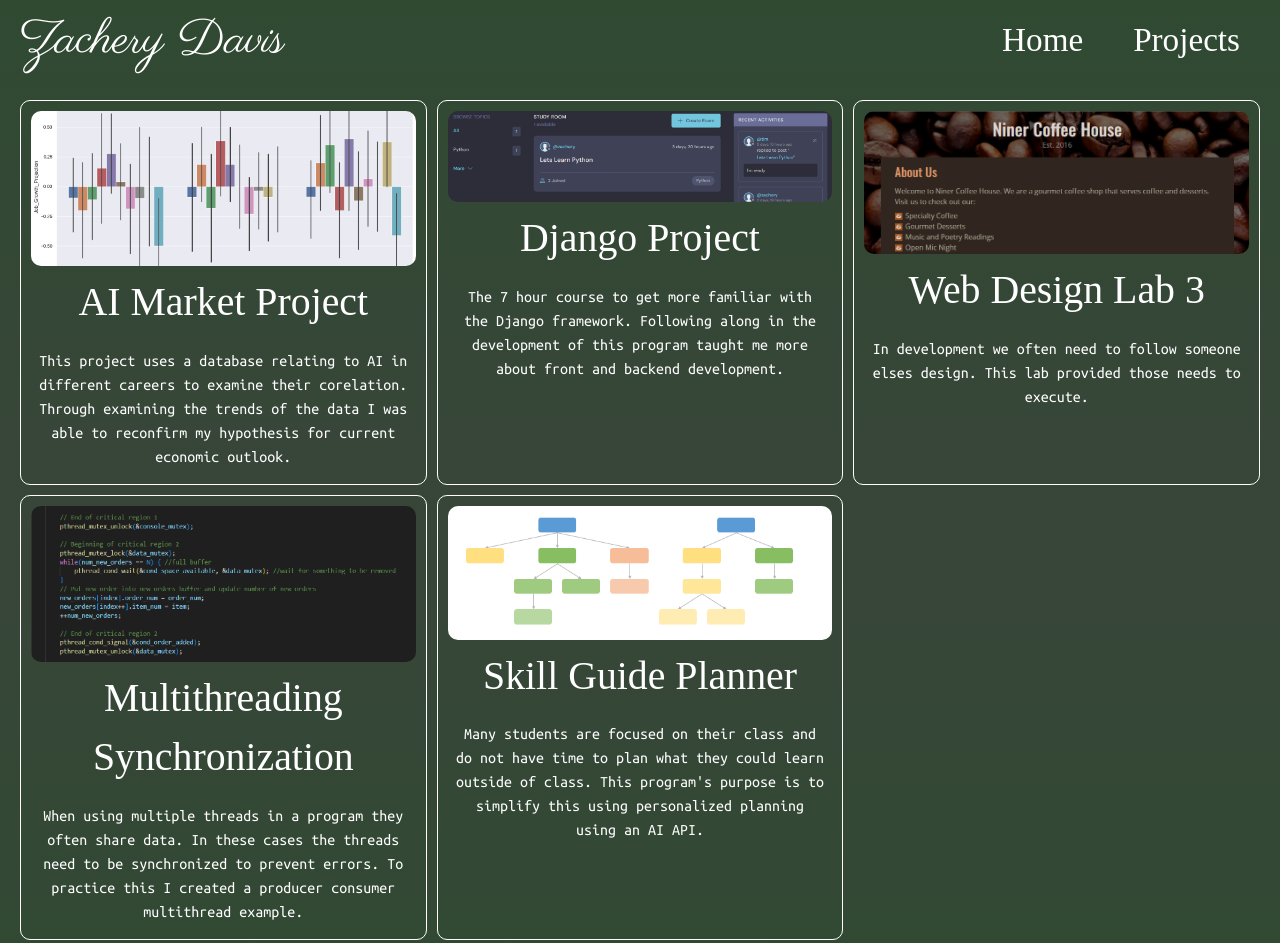
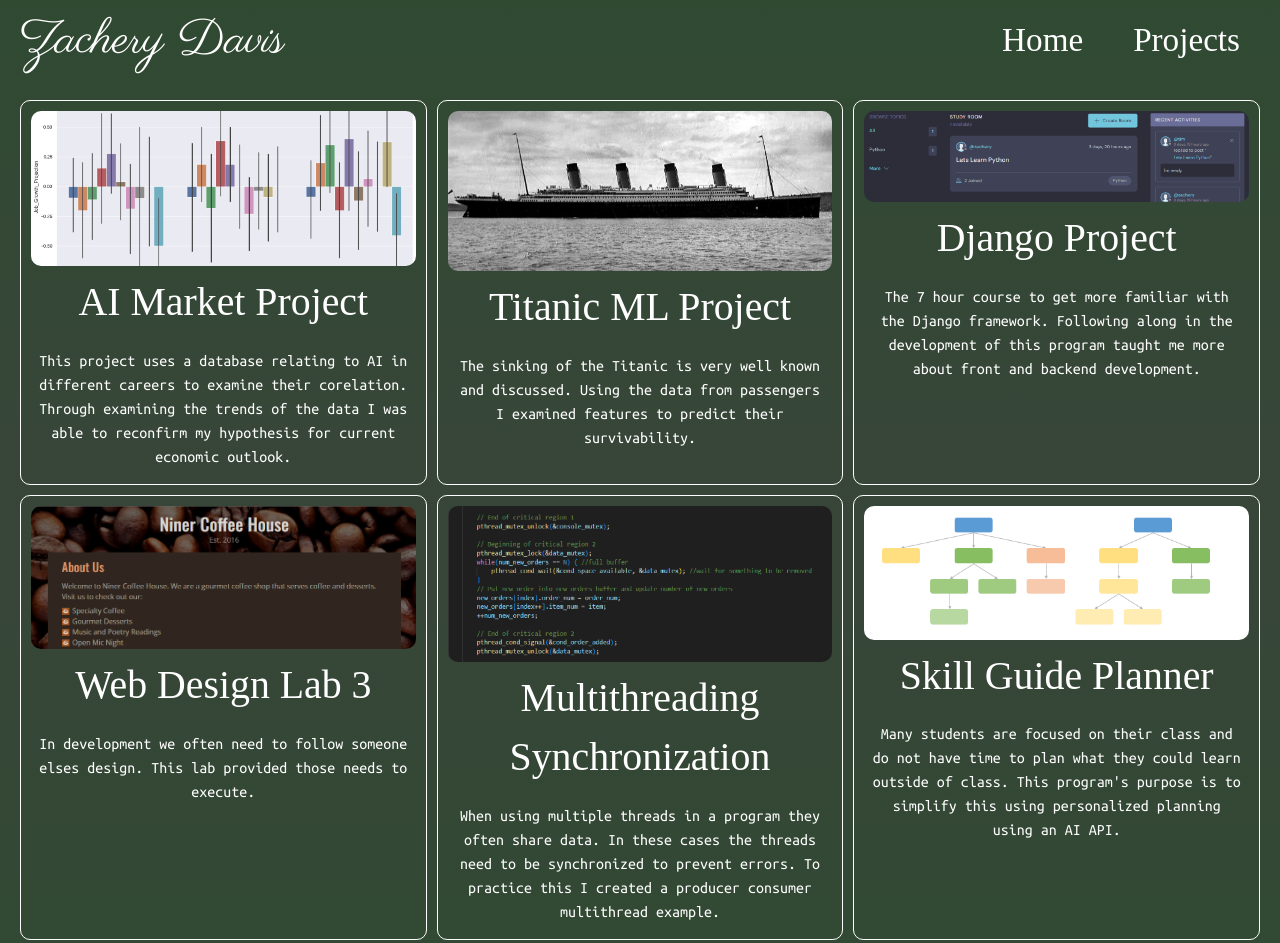
Before and after one commit to Zachery-Davis/Zachery-Davis.github.io, a plain HTML site: page projects.html in a window 1280 px wide. Shown: the top 943 px of the page. Drawn offline with Linux system fonts and the light colour scheme; a web font is replaced by a local one.

Commit message:
Project addition

```diff
--- a/projects.html
+++ b/projects.html
@@ -39,6 +39,19 @@
 				<p>
 					This project uses a database relating to AI in different careers to examine their corelation. Through
 					examining the trends of the data I was able to reconfirm my hypothesis for current economic outlook.
+				</p>
+			</div>
+			<div class="grid-item">
+				<img src="images/titanic.jpg" alt="Titanic Visualization" />
+				<a
+					href="https://docs.google.com/document/d/1U7Bh6evqwyZG_QITCak-S5XSjiqn0wYFZpo_MVe7gIg/edit?usp=sharing"
+					target="_blank"
+					rel="noreferrer">
+					<h2>Titanic ML Project</h2>
+				</a>
+				<p>
+					The sinking of the Titanic is very well known and discussed. Using the data from passengers I examined
+					features to predict their survivability.
 				</p>
 			</div>
 			<div class="grid-item">
```
Also changed, not shown: images/titanic.jpg (added).
